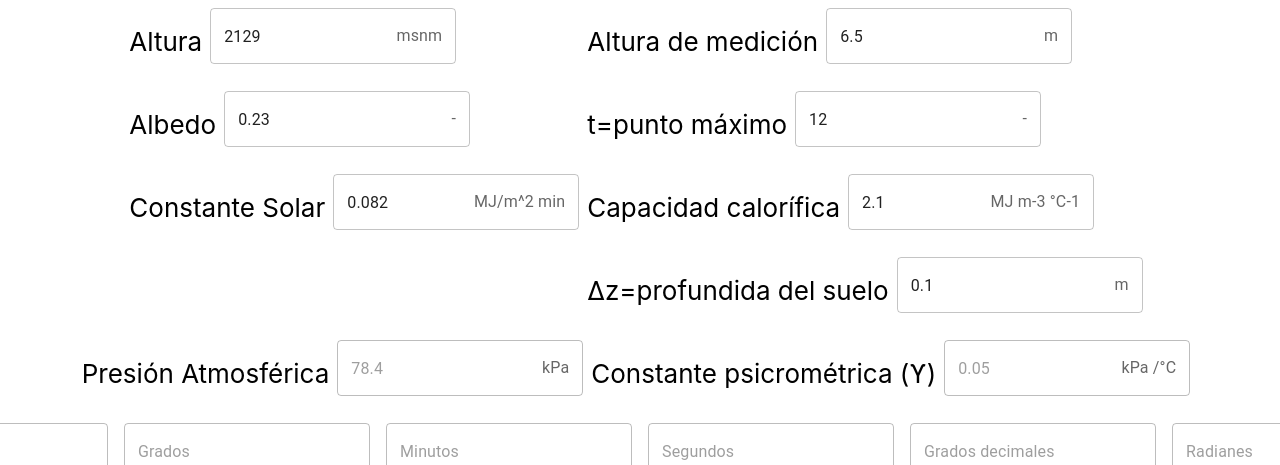
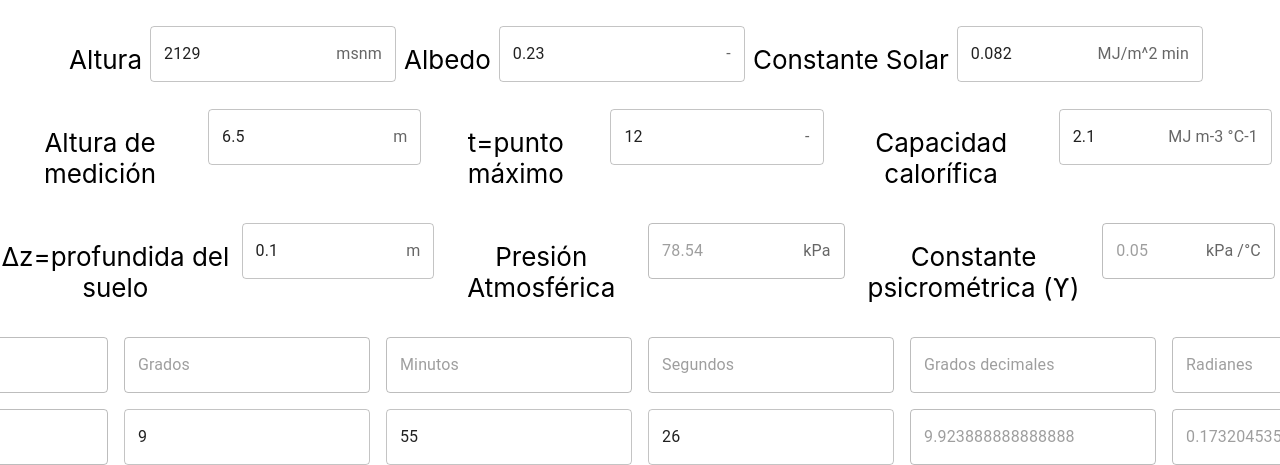
Before and after one commit to lross2k/revap, a React (Create React App) app: page / in a window 1280 px wide. Shown: the top 465 px of the page. Built offline with nearby package versions, Linux system fonts and the light colour scheme.

Commit message:
Implemented height call back
LRL

```diff
--- a/src/App.tsx
+++ b/src/App.tsx
@@ -1,25 +1,17 @@
 import './App.css';
 import InputFrame from './components/inputFrame';
 import UI from './components/ui';
-import { useState } from 'react';
+import { useState, useEffect } from 'react';
 import dayjs, { Dayjs } from 'dayjs';
 
 function calculateDecimalDegrees(degrees: number, minutes: number, seconds: number): number {
-    return degrees + (minutes / 60) + (seconds / 3600);
+  return degrees + (minutes / 60) + (seconds / 3600);
 }
 
 function deg2Rad(degrees: number): number {
-    return degrees * Math.PI / 180.0;
+  return degrees * Math.PI / 180.0;
 }
 
-//    def height_callback(self)  bool:
-//        height = self.height_sv.get()
-//        if height != '' and height.isdigit():
-//            calculated_value = 101.3*(((293-0.0065*int(height))/293)**5.26)
-//            self.pressure_sv.set("%.2f" % (calculated_value))
-//            self.psicrometric_sv.set("%.2f" % (0.665*10**(-3)*calculated_value))
-//        return True
-//
 //    def location_lat_callback(self)  bool:
 //        lat_degrees = self.lat_degrees_sv.get()
 //        lat_minutes = self.lat_min_sv.get()
@@ -51,7 +43,7 @@ function App() {
     const [albedoSv, setAlbedoSv]               = useState(0.23);
     const [solarSv, setSolarSv]                = useState(0.082);
     const [meassureHeightSv, setMeassureHeightSv]      = useState(6.5);
-    const [pressureSv, setPressureSv]             = useState(78.4);
+    const [pressureSv, setPressureSv]             = useState(101.3*(((293-0.0065*Math.trunc(heightSv))/293)**5.26));
     const [psicrometricSv, setPsicrometricSv]         = useState(0.05);
     const [soilDepthSv, setSoilDepthSv]           = useState(0.1);
     const [caloricCapacitySv, setCaloricCapacitySv]     = useState(2.1);
@@ -76,6 +68,28 @@ function App() {
     const [endDateDaySv, setEndDateDaySv]         = useState(3);
     const [startDate, setStartDate] = useState<Dayjs | null>(dayjs('2022-04-17'));
     const [endDate, setEndDate] = useState<Dayjs | null>(dayjs('2022-04-17'));
+
+    useEffect(() => {
+      if (startDate) {
+        setStartDateDaySv(startDate.day());
+        setStartDateMonthSv(startDate.month());
+        setStartDateYearSv(startDate.year());
+      }
+    }, [startDate]);
+
+    useEffect(() => {
+      if (endDate) {
+        setEndDateDaySv(endDate.day());
+        setEndDateMonthSv(endDate.month());
+        setEndDateYearSv(endDate.year());
+      }
+    }, [endDate]);
+
+    useEffect(() => {
+      const calculated_value = 101.3*(Math.pow((293-0.0065*Math.trunc(heightSv))/293,5.26));
+      setPressureSv(calculated_value);
+      setPsicrometricSv(0.665*Math.pow(10,-3)*calculated_value);
+    }, [heightSv]);
 
   return (
     <div className="App">
@@ -120,9 +134,7 @@ function App() {
             soilDepthSv={soilDepthSv}
             setSoilDepthSv={setSoilDepthSv}
             pressureSv={pressureSv}
-            setPressureSv={setPressureSv}
             psicrometricSv={psicrometricSv}
-            setPsicrometricSv={setPsicrometricSv}
             startDate={startDate}
             endDate={endDate}
             setStartDate={setStartDate}
--- a/src/components/inputFrame.tsx
+++ b/src/components/inputFrame.tsx
@@ -5,35 +5,42 @@ import { AdapterDayjs } from '@mui/x-date-pickers/AdapterDayjs';
 import { LocalizationProvider } from '@mui/x-date-pickers/LocalizationProvider';
 import { DatePicker } from '@mui/x-date-pickers/DatePicker';
 import { Dayjs } from 'dayjs';
+import { Dispatch, SetStateAction } from 'react';
 
 interface CellProps {
     label?: string;
     units?: string;
     disabled?: boolean;
     value?: string;
+    onChange?: Dispatch<SetStateAction<number>> | undefined;
 }
 
-function Cell( {label = '', units = '', value = '', disabled = false}: Readonly<CellProps> ) {
+function Cell( {label = '', units = '', value = '', disabled = false, onChange}: Readonly<CellProps> ) {
     return (
         <div style={{ display: 'flex', flexDirection: 'row' }}>
             <p>{label}</p>
             <FormControl disabled={disabled} sx={{ m: 1, width: '15ch' }} style={{color: 'white'}} variant="outlined">
                 <OutlinedInput
                 id="outlined-adornment-weight"
-                defaultValue={value}
+                value={value}
                 endAdornment={<InputAdornment position="end">{units}</InputAdornment>}
                 aria-describedby="outlined-weight-helper-text"
+                onChange={(event) => {
+                    if (onChange) {
+                        onChange(parseFloat(event.target.value));
+                    }
+                }}
                 inputProps={{
                     'aria-label': 'weight',
                     color: 'white',
                 }}
                 />
             </FormControl>
-        </div>);
+        </div>
+    );
 }
 
 function HeaderRow() {
-
     return(
         <div style={{ display: 'flex', flexDirection: 'row' }}>
             <Cell disabled value='' />
@@ -53,11 +60,11 @@ interface LocationInputRowProps {
     col3?: number | undefined;
     col4?: number | undefined;
     col5?: number | undefined;
-    setCol1?: React.Dispatch<React.SetStateAction<number>>;
-    setCol2?: React.Dispatch<React.SetStateAction<number>>;
-    setCol3?: React.Dispatch<React.SetStateAction<number>>;
-    setCol4?: React.Dispatch<React.SetStateAction<number>>;
-    setCol5?: React.Dispatch<React.SetStateAction<number>>;
+    setCol1?: Dispatch<SetStateAction<number>>;
+    setCol2?: Dispatch<SetStateAction<number>>;
+    setCol3?: Dispatch<SetStateAction<number>>;
+    setCol4?: Dispatch<SetStateAction<number>>;
+    setCol5?: Dispatch<SetStateAction<number>>;
     disableCol1?: boolean;
     disableCol2?: boolean;
     disableCol3?: boolean;
@@ -69,40 +76,40 @@ function LocationInputRow( {title, col1, col2=undefined, col3=undefined, col4=un
     return(
         <div style={{display: 'flex', flexDirection: 'row'}}>
             <Cell disabled value={title} />
-            <Cell disabled={disableCol1} value={col1 ? String(col1) : ''} />
-            <Cell disabled={disableCol2} value={col2 ? String(col2) : ''} />
-            <Cell disabled={disableCol3} value={col3 ? String(col3) : ''} />
-            <Cell disabled={disableCol4} value={col4 ? String(col4) : ''} />
-            <Cell disabled={disableCol5} value={col5 ? String(col5) : ''} />
+            <Cell disabled={disableCol1} value={col1 ? String(col1) : ''} onChange={setCol1} />
+            <Cell disabled={disableCol2} value={col2 ? String(col2) : ''} onChange={setCol2} />
+            <Cell disabled={disableCol3} value={col3 ? String(col3) : ''} onChange={setCol3} />
+            <Cell disabled={disableCol4} value={col4 ? String(col4) : ''} onChange={setCol4} />
+            <Cell disabled={disableCol5} value={col5 ? String(col5) : ''} onChange={setCol5} />
         </div>
     )
 }
 
 interface InputFrameProps {
     latDegreesSv: number;
-    setLatDegreesSv: React.Dispatch<React.SetStateAction<number>>;
+    setLatDegreesSv: Dispatch<SetStateAction<number>>;
     latMinSv: number;
-    setLatMinSv: React.Dispatch<React.SetStateAction<number>>;
+    setLatMinSv: Dispatch<SetStateAction<number>>;
     latSecondsSv: number;
-    setLatSecondsSv: React.Dispatch<React.SetStateAction<number>>;
+    setLatSecondsSv: Dispatch<SetStateAction<number>>;
     latDecimalsSv: number;
-    setLatDecimalsSv: React.Dispatch<React.SetStateAction<number>>;
+    setLatDecimalsSv: Dispatch<SetStateAction<number>>;
     latRadsSv: number;
-    setLatRadsSv: React.Dispatch<React.SetStateAction<number>>;
+    setLatRadsSv: Dispatch<SetStateAction<number>>;
     longDegreesSv: number;
-    setLongDegreesSv: React.Dispatch<React.SetStateAction<number>>;
+    setLongDegreesSv: Dispatch<SetStateAction<number>>;
     longMinSv: number;
-    setLongMinSv: React.Dispatch<React.SetStateAction<number>>;
+    setLongMinSv: Dispatch<SetStateAction<number>>;
     longSecondsSv: number;
-    setLongSecondsSv: React.Dispatch<React.SetStateAction<number>>;
+    setLongSecondsSv: Dispatch<SetStateAction<number>>;
     longDecimalsSv: number;
-    setLongDecimalsSv: React.Dispatch<React.SetStateAction<number>>;
+    setLongDecimalsSv: Dispatch<SetStateAction<number>>;
     longRadsSv: number;
-    setLongRadsSv: React.Dispatch<React.SetStateAction<number>>;
+    setLongRadsSv: Dispatch<SetStateAction<number>>;
     centerLongDecimalsSv: number;
-    setCenterLongDecimalsSv: React.Dispatch<React.SetStateAction<number>>;
+    setCenterLongDecimalsSv: Dispatch<SetStateAction<number>>;
     centerLongRadsSv: number;
-    setCenterLongRadsSv: React.Dispatch<React.SetStateAction<number>>;
+    setCenterLongRadsSv: Dispatch<SetStateAction<number>>;
     heightSv: number;
     albedoSv: number;
     solarSv: number;
@@ -112,19 +119,17 @@ interface InputFrameProps {
     soilDepthSv: number;
     pressureSv: number;
     psicrometricSv: number;
-    setHeightSv: React.Dispatch<React.SetStateAction<number>>;
-    setAlbedoSv: React.Dispatch<React.SetStateAction<number>>;
-    setSolarSv: React.Dispatch<React.SetStateAction<number>>;
-    setMeassureHeightSv: React.Dispatch<React.SetStateAction<number>>;
-    setHighestPointSv: React.Dispatch<React.SetStateAction<number>>;
-    setCaloricCapacitySv: React.Dispatch<React.SetStateAction<number>>;
-    setSoilDepthSv: React.Dispatch<React.SetStateAction<number>>;
-    setPressureSv: React.Dispatch<React.SetStateAction<number>>;
-    setPsicrometricSv: React.Dispatch<React.SetStateAction<number>>;
+    setHeightSv: Dispatch<SetStateAction<number>>;
+    setAlbedoSv: Dispatch<SetStateAction<number>>;
+    setSolarSv: Dispatch<SetStateAction<number>>;
+    setMeassureHeightSv: Dispatch<SetStateAction<number>>;
+    setHighestPointSv: Dispatch<SetStateAction<number>>;
+    setCaloricCapacitySv: Dispatch<SetStateAction<number>>;
+    setSoilDepthSv: Dispatch<SetStateAction<number>>;
     startDate: Dayjs | null;
-    setStartDate: React.Dispatch<React.SetStateAction<Dayjs | null>>;
+    setStartDate: Dispatch<SetStateAction<Dayjs | null>>;
     endDate: Dayjs | null;
-    setEndDate: React.Dispatch<React.SetStateAction<Dayjs | null>>;
+    setEndDate: Dispatch<SetStateAction<Dayjs | null>>;
 }
 
 export default function InputFrame( {
@@ -147,8 +152,8 @@ export default function InputFrame( {
     highestPointSv, setHighestPointSv,
     caloricCapacitySv, setCaloricCapacitySv,
     soilDepthSv, setSoilDepthSv,
-    pressureSv, setPressureSv,
-    psicrometricSv, setPsicrometricSv,
+    pressureSv,
+    psicrometricSv,
     startDate, setStartDate,
     endDate, setEndDate,
 }: Readonly<InputFrameProps> ) {
@@ -156,30 +161,28 @@ export default function InputFrame( {
     return(
         <>
             <div style={{display: 'flex', flexDirection: 'row'}}>
-            <div>
                 {/* height_sv */}
-                <Cell label='Altura' units='msnm' value={String(heightSv)} />
+                <Cell label='Altura' units='msnm' value={String(heightSv)} onChange={setHeightSv} />
                 {/* albedo_sv */}
-                <Cell label='Albedo' units='-' value={String(albedoSv)} />
+                <Cell label='Albedo' units='-' value={String(albedoSv)} onChange={setAlbedoSv} />
                 {/* solar_sv */}
-                <Cell label='Constante Solar' units='MJ/m^2 min' value={String(solarSv)} />
-            </div>
-            <div>
-                {/* meassure_height_sv */}
-                <Cell label='Altura de medición' units='m' value={String(meassureHeightSv)} />
-                {/* highest_point_sv */}
-                <Cell label='t=punto máximo' units='-' value={String(highestPointSv)} />
-                {/* caloric_capacity_sv */}
-                <Cell label='Capacidad calorífica' units='MJ m-3 °C-1' value={String(caloricCapacitySv)} />
-                {/* soil_depth_sv */}
-                <Cell label='Δz=profundida del suelo' units='m' value={String(soilDepthSv)} />
-            </div>
+                <Cell label='Constante Solar' units='MJ/m^2 min' value={String(solarSv)} onChange={setSolarSv} />
             </div>
             <div style={{display: 'flex', flexDirection: 'row'}}>
+                {/* meassure_height_sv */}
+                <Cell label='Altura de medición' units='m' value={String(meassureHeightSv)} onChange={setMeassureHeightSv} />
+                {/* highest_point_sv */}
+                <Cell label='t=punto máximo' units='-' value={String(highestPointSv)} onChange={setHighestPointSv} />
+                {/* caloric_capacity_sv */}
+                <Cell label='Capacidad calorífica' units='MJ m-3 °C-1' value={String(caloricCapacitySv)} onChange={setCaloricCapacitySv} />
+            </div>
+            <div style={{display: 'flex', flexDirection: 'row'}}>
+                {/* soil_depth_sv */}
+                <Cell label='Δz=profundida del suelo' units='m' value={String(soilDepthSv)} onChange={setSoilDepthSv} />
                 {/* pressure_sv */}
-            <Cell label='Presión Atmosférica' units='kPa' disabled value={String(pressureSv)} />
+                <Cell label='Presión Atmosférica' units='kPa' disabled value={pressureSv.toFixed(2)} />
                 {/* psicrometric_sv */}
-            <Cell label='Constante psicrométrica (ϒ)' units='kPa /°C' disabled value={String(psicrometricSv)} />
+                <Cell label='Constante psicrométrica (ϒ)' units='kPa /°C' disabled value={psicrometricSv.toFixed(2)} />
             </div>
 
             <HeaderRow />
@@ -242,5 +245,5 @@ export default function InputFrame( {
                 </LocalizationProvider>
             </div>
         </>
-    )
+    );
 }
```
Also changed, not shown: src/components/ui.tsx (+3 -10 lines), 1 other file (tests, documents, lock files or other folders). Lines whose indentation alone changed are shown as unchanged.
